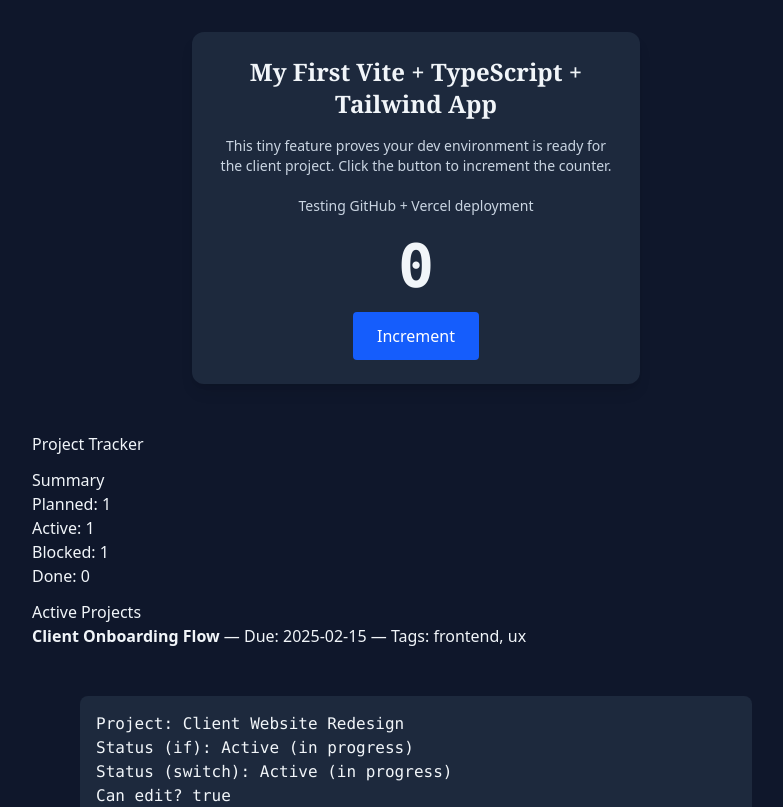
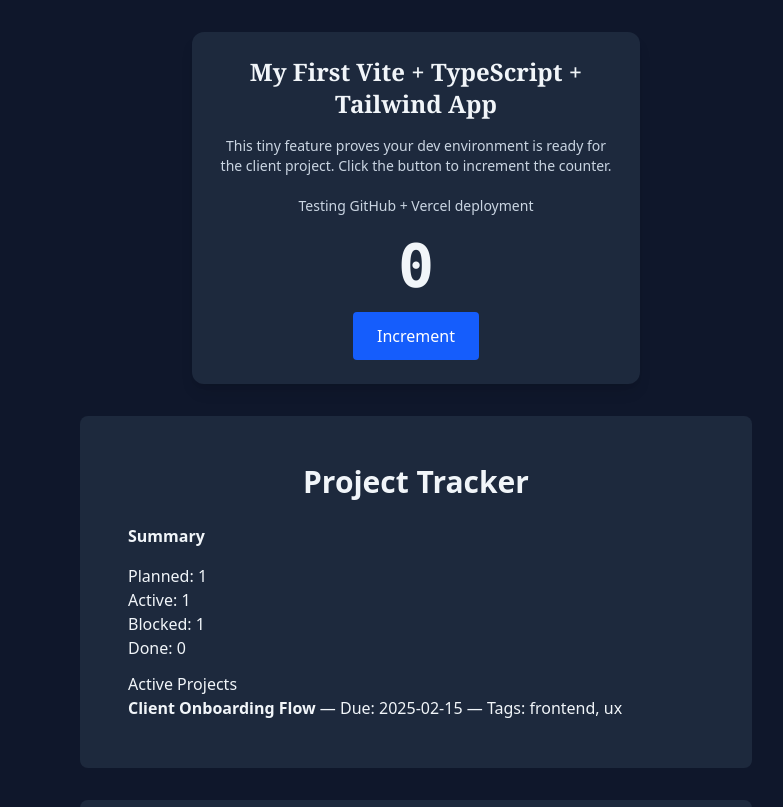
Before and after one commit to quangphatmai/dwdd2720, a React (Vite) app: page / in a window 1280 px wide. Shown: the top 807 px of the page, without its empty margins (224-1007 px from the left). Built offline with nearby package versions, Linux system fonts and the light colour scheme.

Commit message:
feat: add validation for sample projects and handle bad input cases in App component

```diff
--- a/src/App.tsx
+++ b/src/App.tsx
@@ -8,6 +8,7 @@ import { countByStatus, formatDueDate, getProjectsByStatus } from "./utils/proje
 import { projectA, statusLabelIf, statusLabelSwitch, canEditProject } from "./status";
 import { normalizeStatus } from "./status";
 import { formatProjectRecord, type ProjectRecord } from "./status";
+import { sampleProjects, validateProject } from "./project-tracker";
 
 const records: ProjectRecord[] = [
   { id: "p10", name: "Brand Refresh", status: "draft", lastEditedAt: "2025-12-31" },
@@ -34,6 +35,25 @@ lines.push(`Normalize null: ${normalizeStatus(null)}`);
 for (const r of records) {
   lines.push(formatProjectRecord(r));
 }
+
+console.log("--- Validating sampleProjects ---");
+for (const p of sampleProjects) {
+  const result = validateProject(p);
+  console.log(p.id, result.ok ? "OK" : result);
+}
+
+console.log("--- Validating intentionally bad input ---");
+const badInput: unknown = {
+  id: "", // invalid
+  name: "  ", // invalid
+  owner: 42, // invalid type
+  status: "in-progress", // not allowed
+  estimateHours: -5, // invalid
+  notes: "" // invalid when provided
+};
+
+const badResult = validateProject(badInput);
+console.log(badResult);
 
 function App() {
   const active = getProjectsByStatus(projects, "active");
@@ -74,11 +94,11 @@ function App() {
       </div>
 
       {/* Project Tracker Section */}
-      <main style={{ padding: 16, fontFamily: "system-ui", maxWidth: "800px", margin: "0 auto" }}>
-        <h1>Project Tracker</h1>
+      <main  className="mx-auto max-w-2xl p-12 bg-slate-800 rounded-lg">
+        <h1 className="text-3xl font-bold mb-6 text-center">Project Tracker</h1>
 
         <section style={{ marginTop: 12 }}>
-          <h2>Summary</h2>
+          <h2 className='font-bold mb-4'>Summary</h2>
           <ul>
             <li>Planned: {countByStatus(projects, "planned")}</li>
             <li>Active: {countByStatus(projects, "active")}</li>
```
